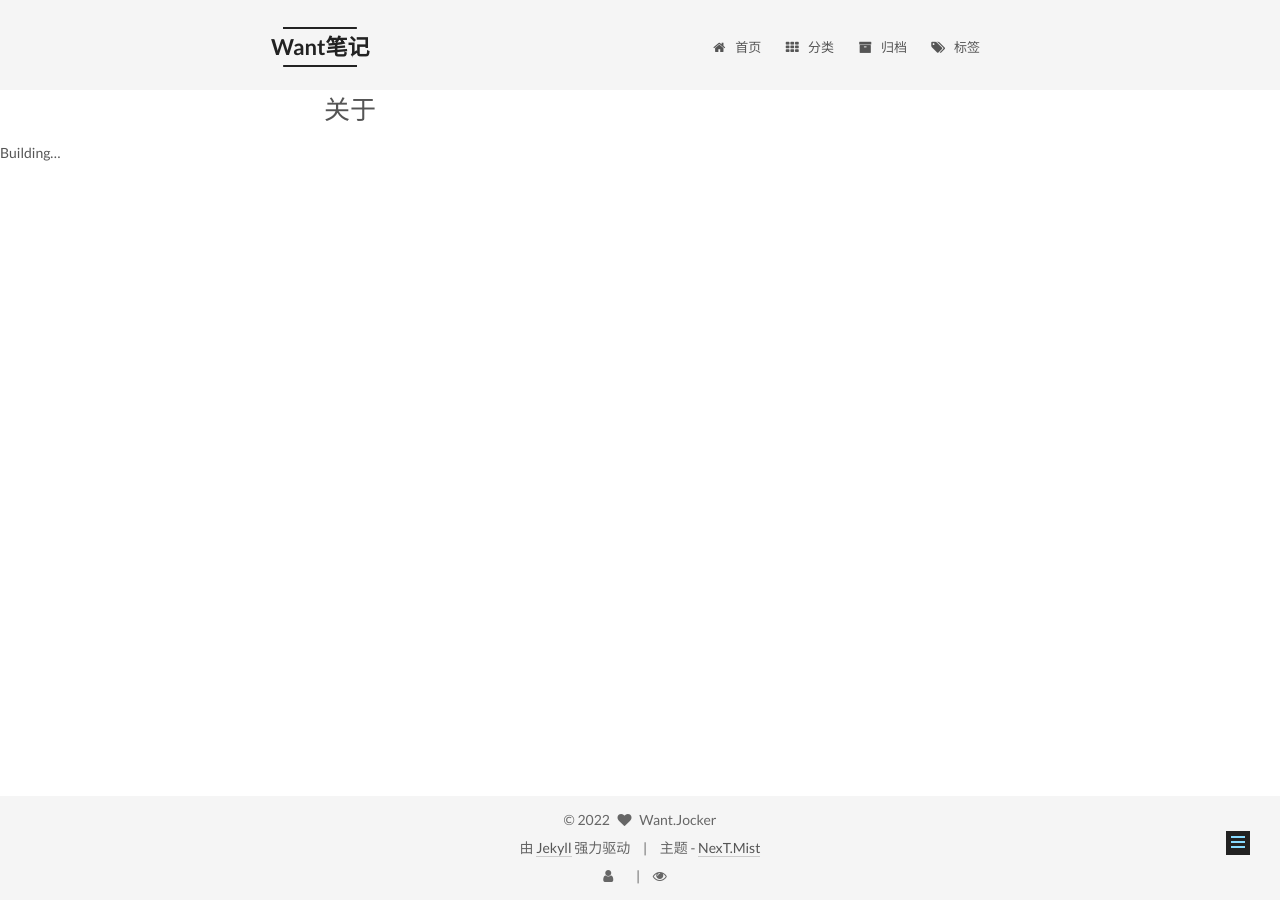
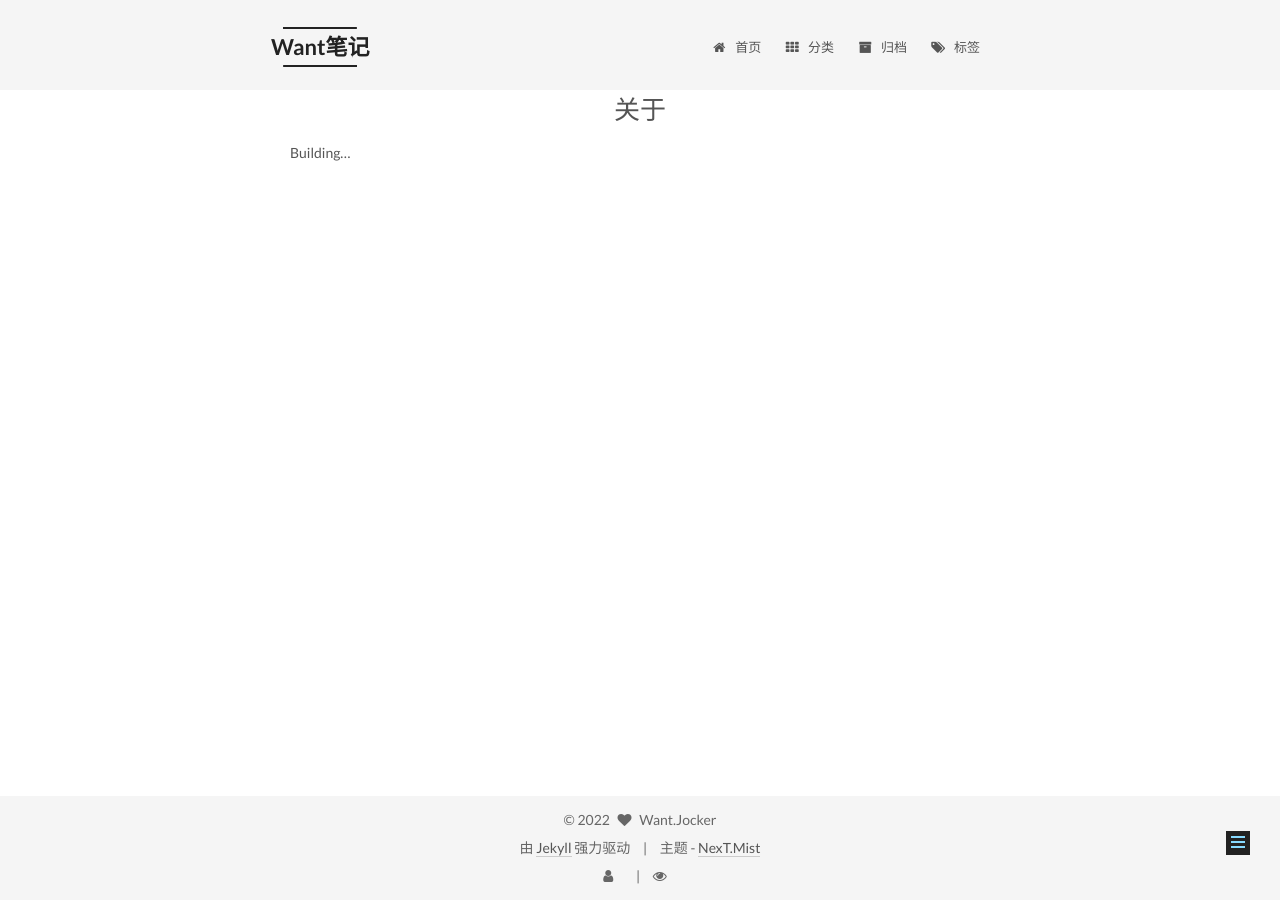
Before and after one commit to WakoJia-Pei/WakoJia-Pei.github.io, a Jekyll site: the page built from about/index.md, in a window 1280 px wide. Built offline with Jekyll 4.4.1, drawn with Linux system fonts in a browser that asks for light colours; comment, search, counter and statistics services are not loaded.

Commit message:
修改文章主体部分与表头部分边距

```diff
--- a/_sass/_common/outline/outline.scss
+++ b/_sass/_common/outline/outline.scss
@@ -29,7 +29,7 @@ html, body { height: 100%; }
 // --------------------------------------------------
 .main { padding-bottom: $footer-height + $gap-between-main-and-footer; }
 .main-inner {
-  margin: -20px 0 auto !important;
+  margin: -20px auto 0 !important;
   width: $content-desktop;
 
   @include desktop-large() {
```
